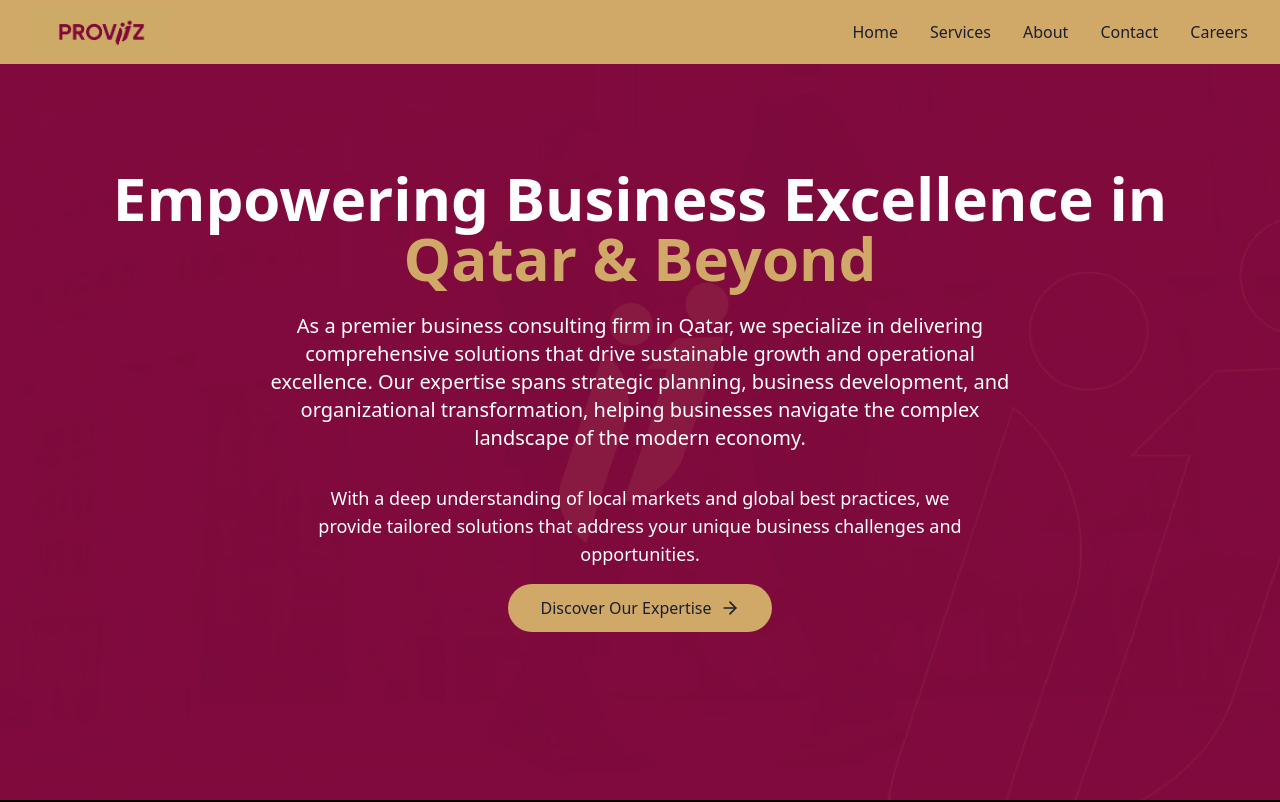
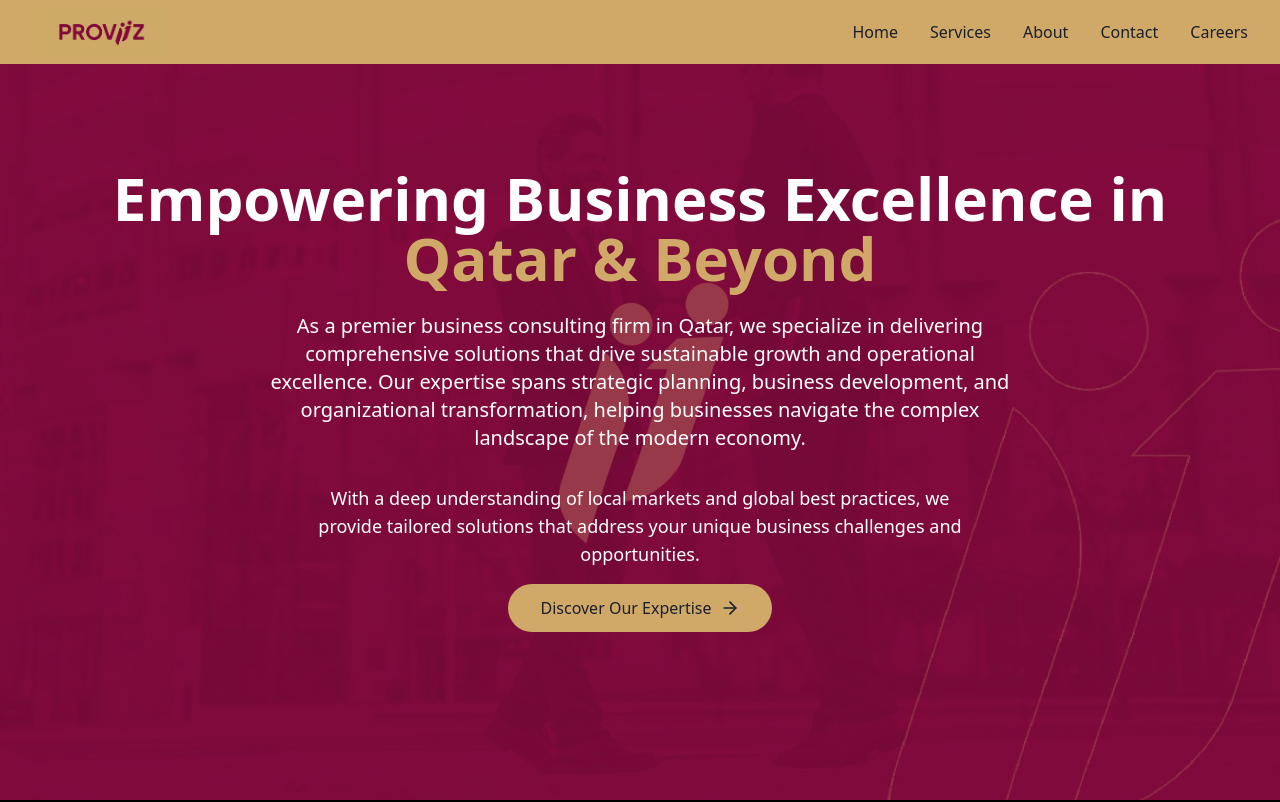
Before and after one commit to srijwal6/proviz-web, a React (Vite) app: page / in a window 1280 px wide. Shown: the top 802 px of the page. Built offline with nearby package versions, Linux system fonts and the light colour scheme.

Commit message:
Improve image visibility in Hero component
Adjusted the styling of the Hero component to enhance the visibility of the background image.
[skip gpt_engineer]

```diff
--- a/src/components/Hero.tsx
+++ b/src/components/Hero.tsx
@@ -13,7 +13,7 @@ const Hero = () => {
       }}
     >
       {/* Dark overlay for better text readability */}
-      <div className="absolute inset-0 bg-primary/90"></div>
+      <div className="absolute inset-0 bg-primary/70"></div>
 
       <div className="max-w-7xl mx-auto px-4 sm:px-6 lg:px-8 py-20 relative z-10">
         <div className="text-center">
```
